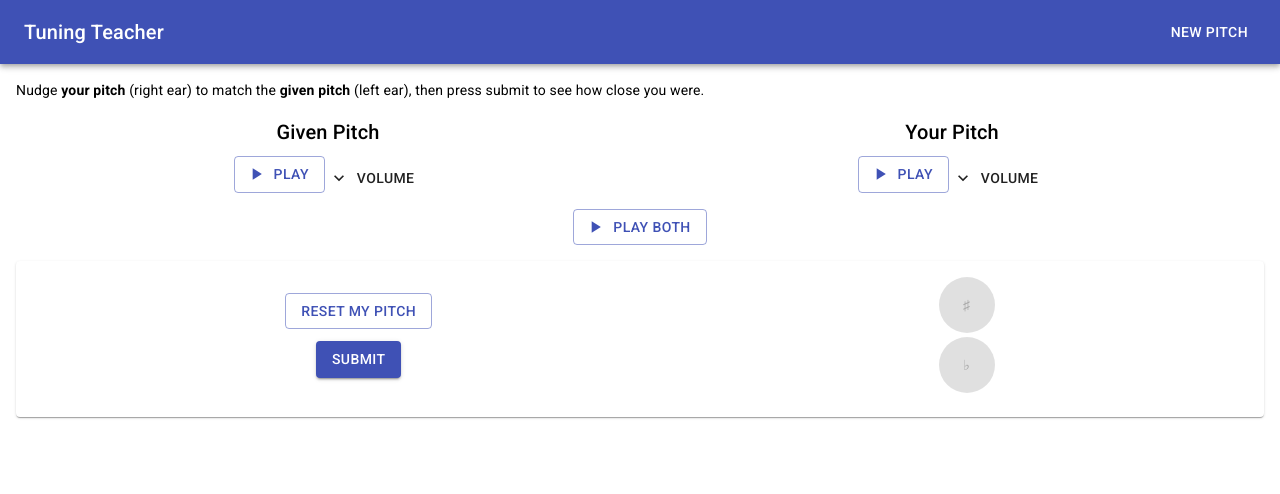
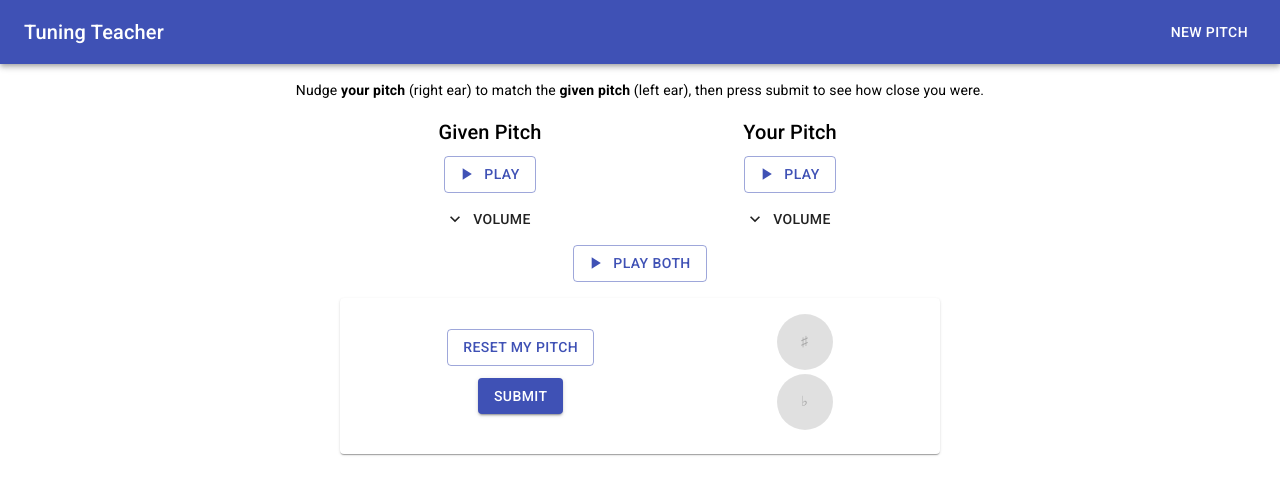
Before and after one commit to Joonpark13/tuning-teacher, a React (Create React App) app: page / in a window 1280 px wide. Shown: the top 494 px of the page. Built offline with nearby package versions, Linux system fonts and the light colour scheme.

Commit message:
Desktop view

```diff
--- a/src/Main.js
+++ b/src/Main.js
@@ -13,6 +13,11 @@ const SectionWrapper = styled.section`
   margin-bottom: 16px;
 `;
 
+const InstructionWrapper = styled.div`
+  display: flex;
+  justify-content: center;
+`;
+
 const PitchWrapper = styled.section`
   display: flex;
   justify-content: space-around;
@@ -22,6 +27,11 @@ const PitchWrapper = styled.section`
 const PlayBothButtonWrapper = styled.div`
   display: flex;
   justify-content: center;
+`;
+
+const MaxWidthWrapper = styled.div`
+  max-width: 600px;
+  margin: auto;
 `;
 
 function Main({ onNewPitch }) {
@@ -62,11 +72,14 @@ function Main({ onNewPitch }) {
   return (
     <div>
       <SectionWrapper>
+        <InstructionWrapper>
           <Typography variant="body2">
             Nudge <strong>your pitch</strong> (right ear) to match the <strong>given pitch</strong> (left ear), then press submit to see how close you were.
           </Typography>
+        </InstructionWrapper>
       </SectionWrapper>
 
+      <MaxWidthWrapper>
         <SectionWrapper>
           <PitchWrapper>
             <Pitch title="Given Pitch" {...given} />
@@ -94,6 +107,7 @@ function Main({ onNewPitch }) {
           onReset={your.resetPitch}
           onSubmit={handleSubmit}
         />
+      </MaxWidthWrapper>
 
       <ResultDialog
         open={isResultDialogOpen}
--- a/src/Pitch.js
+++ b/src/Pitch.js
@@ -5,7 +5,10 @@ import { Button, Slider, Typography, Menu, MenuItem } from '@material-ui/core';
 import { PlayArrow, Stop, ExpandMore } from '@material-ui/icons';
 
 const Container = styled.div`
-  text-align: center;
+  display: flex;
+  flex-direction: column;
+  align-items: center;
+  width: 116px;
 `;
 
 const StyledMenuItem = styled(MenuItem)`
```
Lines whose indentation alone changed are shown as unchanged.
